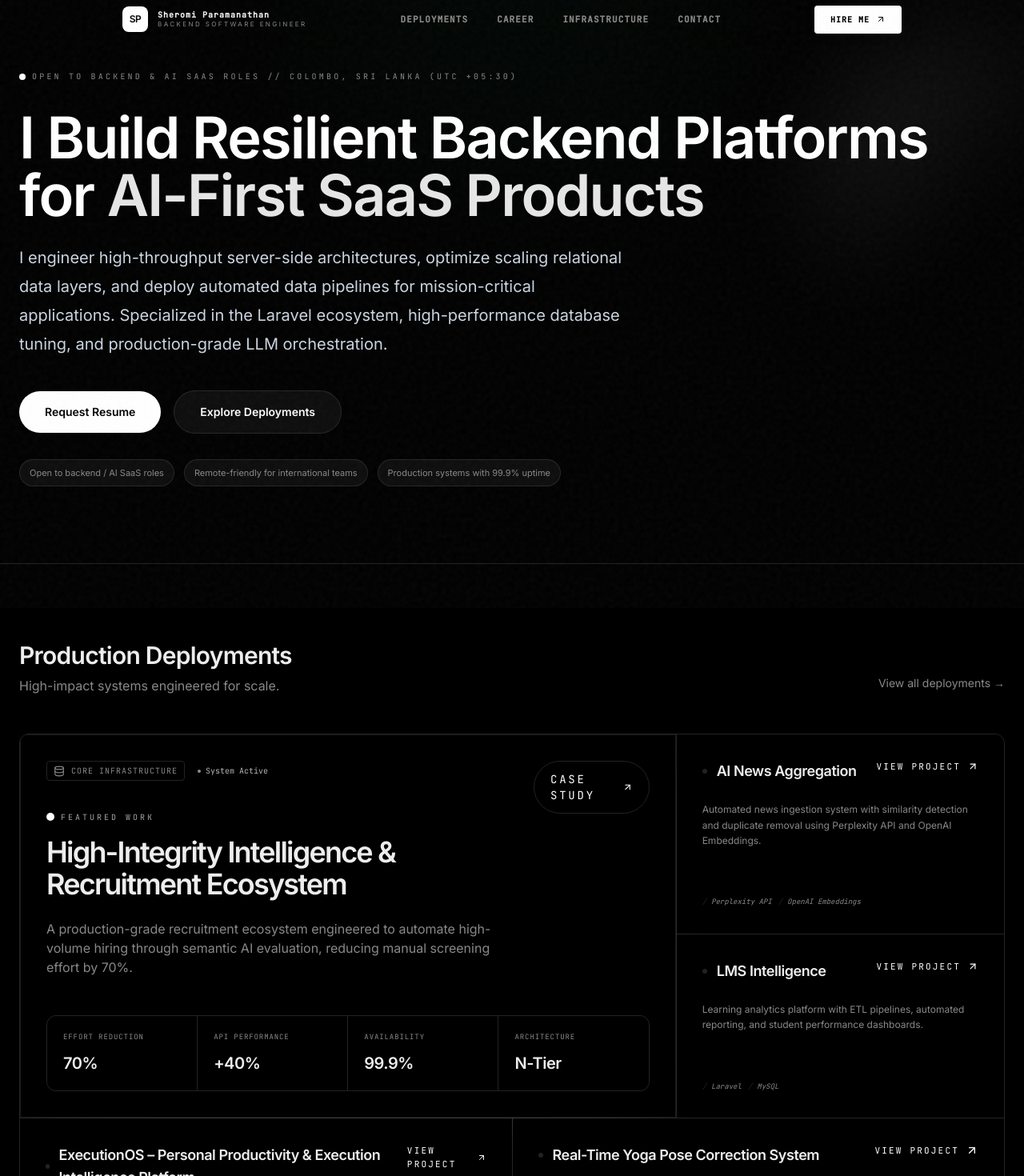
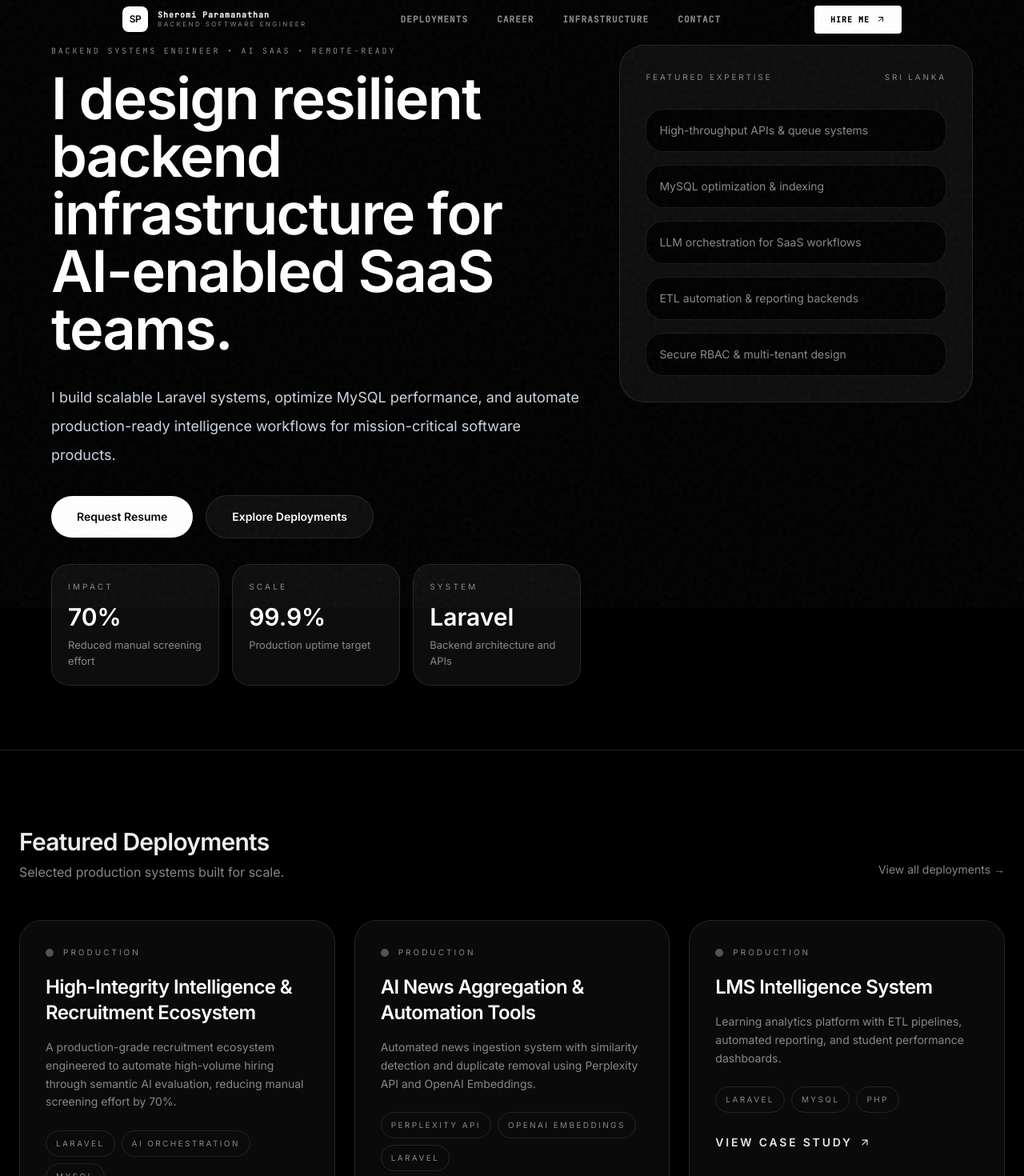
Before and after one commit to SheromiParamanathan/my-sample-portfolio, a Next.js app: page / in a window 1280 px wide. Shown: the part 40-1510 px from the top of the page at 80% size. Built offline with nearby package versions, Linux system fonts and the light colour scheme.

Commit message:
Updated Hero

```diff
--- a/components/CreativeHome.tsx
+++ b/components/CreativeHome.tsx
@@ -9,40 +9,31 @@ import { certifications } from "@/data/skills";
 export function CreativeHome() {
    return (
       <div className="bg-[var(--background)] min-h-screen text-[var(--foreground)] font-body selection:bg-white selection:text-black">
-         {/* 1. ENGINEERING HUB HERO (RE-DESIGNED & OPTIMIZED) */}
-         <section className="relative pt-32 pb-24 px-6 border-b border-[var(--border)] overflow-hidden min-h-[90vh] flex flex-col justify-center">
-            <div className="absolute inset-x-0 top-0 h-[420px] pointer-events-none opacity-30">
-               <div className="absolute inset-x-0 top-0 h-full bg-[radial-gradient(circle_at_top,rgba(16,185,129,0.14),transparent_55%)]" />
-            </div>
-            <div className="absolute right-[-12%] top-20 h-[420px] w-[420px] rounded-full bg-gradient-to-br from-white/15 via-transparent to-slate-500/0 blur-3xl" />
-
-            <div className="max-w-7xl mx-auto relative z-10 w-full">
-               <div className="grid lg:grid-cols-12 gap-12 items-center">
+         {/* 1. PORTFOLIO HERO */}
+         <section className="relative pt-24 pb-20 px-6 border-b border-[var(--border)] overflow-hidden min-h-[78vh]">
+            <div className="max-w-6xl mx-auto">
+               <div className="grid gap-12 lg:grid-cols-[1.5fr_1fr] items-start">
                   <motion.div
                      initial={{ opacity: 0, y: 20 }}
                      animate={{ opacity: 1, y: 0 }}
                      transition={{ duration: 0.6, ease: [0.16, 1, 0.3, 1] }}
-                     className="lg:col-span-12"
+                     className="space-y-8"
                   >
-                     <div className="mb-8">
-                        <p className="text-[10px] font-mono uppercase tracking-[0.32em] text-[var(--muted)]">
-                           <span className="inline-flex items-center gap-2">
-                              <span className="h-2 w-2 rounded-full bg-white" />
-                              OPEN TO BACKEND & AI SAAS ROLES // COLOMBO, SRI LANKA (UTC +05:30)
-                           </span>
-                        </p>
+                     <div className="flex flex-col gap-4">
+                        <span className="text-[10px] font-mono uppercase tracking-[0.28em] text-[var(--muted)]">
+                           Backend Systems Engineer • AI SaaS • Remote-ready
+                        </span>
+                        <h1 className="text-5xl md:text-6xl lg:text-7xl font-bold tracking-tight text-white leading-tight">
+                           I design resilient backend infrastructure for AI-enabled SaaS teams.
+                        </h1>
                      </div>
 
-                     <h1 className="text-5xl md:text-6xl lg:text-7xl font-bold tracking-tight text-white leading-tight">
-                        I Build Resilient Backend Platforms for <span className="text-white/90">AI-First SaaS Products</span>
-                     </h1>
-
-                     <p className="text-xl text-slate-300 max-w-3xl mt-6 leading-9">
-                        I engineer high-throughput server-side architectures, optimize scaling relational data layers, and deploy automated data pipelines for mission-critical applications. Specialized in the Laravel ecosystem, high-performance database tuning, and production-grade LLM orchestration.
+                     <p className="max-w-2xl text-lg text-slate-300 leading-9">
+                        I build scalable Laravel systems, optimize MySQL performance, and automate production-ready intelligence workflows for mission-critical software products.
                      </p>
 
-                     <div className="mt-10 flex flex-wrap items-center gap-4">
-                        <a href="mailto:sheromi19@gmail.com?subject=Resume%20Request" className="inline-flex items-center justify-center rounded-full bg-white px-8 py-4 text-sm font-semibold text-black shadow-[0_24px_80px_-40px_rgba(255,255,255,0.55)] transition duration-300 hover:bg-slate-100 hover:-translate-y-0.5">
+                     <div className="flex flex-wrap items-center gap-4">
+                        <a href="mailto:sheromi19@gmail.com?subject=Resume%20Request" className="inline-flex items-center justify-center rounded-full bg-white px-8 py-4 text-sm font-semibold text-black transition duration-300 hover:bg-slate-100">
                            Request Resume
                         </a>
                         <a href="#projects" className="inline-flex items-center justify-center rounded-full border border-white/10 bg-white/5 px-8 py-4 text-sm font-semibold text-white transition duration-300 hover:border-white/30 hover:bg-white/10">
@@ -50,171 +41,89 @@ export function CreativeHome() {
                         </a>
                      </div>
 
-                     <div className="mt-8 flex flex-wrap items-center gap-3 text-[11px] text-[var(--muted)]">
+                     <div className="grid grid-cols-1 sm:grid-cols-3 gap-4 text-[13px] text-[var(--muted)]">
+                        <div className="rounded-3xl border border-white/10 bg-white/5 p-5">
+                           <div className="text-[10px] uppercase tracking-[0.32em] mb-3">Impact</div>
+                           <div className="text-3xl font-bold text-white">70%</div>
+                           <div className="mt-2">Reduced manual screening effort</div>
+                        </div>
+                        <div className="rounded-3xl border border-white/10 bg-white/5 p-5">
+                           <div className="text-[10px] uppercase tracking-[0.32em] mb-3">Scale</div>
+                           <div className="text-3xl font-bold text-white">99.9%</div>
+                           <div className="mt-2">Production uptime target</div>
+                        </div>
+                        <div className="rounded-3xl border border-white/10 bg-white/5 p-5">
+                           <div className="text-[10px] uppercase tracking-[0.32em] mb-3">System</div>
+                           <div className="text-3xl font-bold text-white">Laravel</div>
+                           <div className="mt-2">Backend architecture and APIs</div>
+                        </div>
+                     </div>
+                  </motion.div>
+
+                  <motion.div
+                     initial={{ opacity: 0, x: 20 }}
+                     animate={{ opacity: 1, x: 0 }}
+                     transition={{ duration: 0.6, ease: [0.16, 1, 0.3, 1], delay: 0.1 }}
+                     className="rounded-[32px] border border-white/10 bg-white/5 p-8"
+                  >
+                     <div className="flex items-center justify-between mb-8">
+                        <span className="text-[10px] uppercase tracking-[0.28em] text-[var(--muted)]">Featured Expertise</span>
+                        <span className="text-[10px] uppercase tracking-[0.28em] text-[var(--muted)]">Sri Lanka</span>
+                     </div>
+                     <div className="grid gap-4">
                         {[
-                           "Open to backend / AI SaaS roles",
-                           "Remote-friendly for international teams",
-                           "Production systems with 99.9% uptime",
-                        ].map((label) => (
-                           <span key={label} className="rounded-full border border-white/10 bg-white/5 px-3 py-2">
-                              {label}
-                           </span>
+                           "High-throughput APIs & queue systems",
+                           "MySQL optimization & indexing",
+                           "LLM orchestration for SaaS workflows",
+                           "ETL automation & reporting backends",
+                           "Secure RBAC & multi-tenant design",
+                        ].map((item) => (
+                           <div key={item} className="rounded-3xl border border-white/10 bg-[var(--background)] p-4 text-sm text-[var(--muted)]">
+                              {item}
+                           </div>
                         ))}
                      </div>
-
                   </motion.div>
-
                </div>
             </div>
          </section>
 
 
-         {/* 2. STRICT BENTO GRID (Projects) */}
+         {/* 2. FEATURED DEPLOYMENTS */}
          <section id="projects" className="py-24 px-6 border-b border-[var(--border)]">
             <div className="max-w-7xl mx-auto">
-               <div className="flex items-end justify-between mb-12">
+               <div className="flex flex-col md:flex-row md:items-end md:justify-between gap-6 mb-12">
                   <div>
-                     <h2 className="text-3xl font-bold tracking-tight mb-2">Production Deployments</h2>
-                     <p className="text-[var(--muted)]">High-impact systems engineered for scale.</p>
+                     <h2 className="text-3xl font-bold tracking-tight mb-2">Featured Deployments</h2>
+                     <p className="text-[var(--muted)]">Selected production systems built for scale.</p>
                   </div>
-                  <Link href="/projects" className="text-sm border-b border-transparent hover:border-[var(--muted)] text-[var(--muted)] transition-colors pb-1 focus-visible:outline-2 focus-visible:outline-offset-2 focus-visible:outline-[var(--accent)]">
+                  <Link href="/projects" className="text-sm border-b border-transparent hover:border-[var(--muted)] text-[var(--muted)] transition-colors pb-1">
                      View all deployments →
                   </Link>
                </div>
 
-               <div className="bento-grid">
-                  {/* Main Project (Hero) */}
-                  <div className="col-span-12 lg:col-span-8 lg:row-span-2 bento-card group flex flex-col justify-between min-h-[420px] border border-white/10 bg-[var(--card-hover)] shadow-[0_30px_80px_-40px_rgba(255,255,255,0.25)] hover:border-white transition-all duration-500">
-                     <div className="flex justify-between items-start mb-12">
-                        <div>
-                           <div className="flex items-center gap-4 mb-8">
-                              <div className="flex items-center gap-2 px-2 py-1 rounded border border-[var(--border)] bg-[var(--background)]">
-                                 <Database size={14} className="text-[var(--muted)]" />
-                                 <span className="text-[10px] font-mono text-[var(--muted)] uppercase tracking-widest">Core Infrastructure</span>
-                              </div>
-                              <div className="flex items-center gap-1.5 text-[10px] font-mono text-white/70">
-                                 <div className="w-1 h-1 rounded-full bg-white/70 animate-pulse" />
-                                 System Active
-                              </div>
-                           </div>
-                           <div className="inline-flex items-center gap-2 mb-4 text-[10px] uppercase tracking-[0.3em] font-mono text-[var(--accent-secondary)]">
-                              <span className="inline-flex h-2.5 w-2.5 rounded-full bg-[var(--accent)]" />
-                              Featured work
-                           </div>
-                           <h3 className="text-3xl md:text-4xl font-bold tracking-tighter mb-6 group-hover:text-white transition-colors">{projects[0].title}</h3>
-                           <p className="text-[var(--muted)] max-w-xl leading-relaxed text-sm md:text-base">{projects[0].description}</p>
+               <div className="grid gap-6 lg:grid-cols-3">
+                  {projects.slice(0, 3).map((project) => (
+                     <article key={project.slug} className="rounded-[28px] border border-white/10 bg-[var(--card)] p-8 transition hover:border-white/20">
+                        <div className="flex items-center gap-3 mb-5 text-[10px] uppercase tracking-[0.3em] text-[var(--muted)]">
+                           <span className="inline-flex h-2.5 w-2.5 rounded-full bg-white/30" />
+                           Production
                         </div>
-                        <Link
-                           href={`/projects/${projects[0].slug}`}
-                           className="inline-flex items-center gap-2 text-sm font-mono uppercase tracking-[0.2em] text-[var(--accent)] border border-[var(--border)] rounded-full px-5 py-3 hover:bg-[var(--accent)] hover:text-black transition-all duration-300 focus-visible:outline-2 focus-visible:outline-offset-2 focus-visible:outline-[var(--accent)]"
-                           aria-label={`View case study for ${projects[0].title}`}
-                        >
-                           Case study
-                           <ArrowUpRight size={18} />
-                        </Link>
-                     </div>
-
-                     <div className="grid grid-cols-2 md:grid-cols-4 gap-px bg-[var(--border)] border border-[var(--border)] rounded-xl overflow-hidden mt-auto">
-                        {[
-                           { label: "EFFORT REDUCTION", val: "70%" },
-                           { label: "API PERFORMANCE", val: "+40%" },
-                           { label: "AVAILABILITY", val: "99.9%" },
-                           { label: "ARCHITECTURE", val: "N-Tier" }
-                        ].map(stat => (
-                           <div key={stat.label} className="bg-[var(--background)] p-5">
-                              <div className="text-[9px] font-mono text-[var(--muted)] mb-3 uppercase tracking-widest">{stat.label}</div>
-                              <div className="text-xl font-bold tracking-tight">{stat.val}</div>
-                           </div>
-                        ))}
-                     </div>
-                  </div>
-
-                  {/* Secondary Project (AI News) */}
-                  <div className="col-span-12 lg:col-span-4 bento-card group flex flex-col justify-between hover:border-[var(--muted)] transition-all duration-500">
-                     <div>
-                        <div className="flex justify-between items-start mb-6">
-                           <div className="flex items-center gap-3">
-                              <div className="w-1.5 h-1.5 rounded-full bg-[var(--border)] group-hover:bg-white transition-colors" />
-                              <h3 className="text-lg font-bold tracking-tight group-hover:text-white transition-colors">AI News Aggregation</h3>
-                           </div>
-                           <Link
-                              href={`/projects/${projects[1].slug}`}
-                              className="inline-flex items-center gap-2 text-[11px] font-mono uppercase tracking-[0.2em] text-[var(--accent)] group-hover:text-white transition-all duration-300 focus-visible:outline-2 focus-visible:outline-offset-2 focus-visible:outline-[var(--accent)]"
-                              aria-label={`View case study for ${projects[1].title}`}
-                           >
-                              View project
-                              <ArrowUpRight size={14} />
-                           </Link>
-                        </div>
-                        <p className="text-[var(--muted)] text-xs leading-relaxed mb-6 line-clamp-3">{projects[1].description}</p>
-                     </div>
-                     <div className="flex flex-wrap gap-2">
-                        {projects[1].tech?.slice(0, 2).map(t => (
-                           <span key={t} className="text-[9px] font-mono text-[var(--muted)] flex items-center gap-1.5 italic">
-                              <span className="text-[var(--border)]">/</span>{t}
-                           </span>
-                        ))}
-                     </div>
-                  </div>
-
-                  {/* LMS Intelligence Project (NEW) */}
-                  <div className="col-span-12 lg:col-span-4 bento-card group flex flex-col justify-between hover:border-[var(--muted)] transition-all duration-500">
-                     <div>
-                        <div className="flex justify-between items-start mb-6">
-                           <div className="flex items-center gap-3">
-                              <div className="w-1.5 h-1.5 rounded-full bg-[var(--border)] group-hover:bg-white transition-colors" />
-                              <h3 className="text-lg font-bold tracking-tight group-hover:text-white transition-colors">LMS Intelligence</h3>
-                           </div>
-                           <Link
-                              href={`/projects/${projects[2].slug}`}
-                              className="inline-flex items-center gap-2 text-[11px] font-mono uppercase tracking-[0.2em] text-[var(--accent)] group-hover:text-white transition-all duration-300 focus-visible:outline-2 focus-visible:outline-offset-2 focus-visible:outline-[var(--accent)]"
-                              aria-label={`View case study for ${projects[2].title}`}
-                           >
-                              View project
-                              <ArrowUpRight size={14} />
-                           </Link>
-                        </div>
-                        <p className="text-[var(--muted)] text-xs leading-relaxed mb-6 line-clamp-3">{projects[2].description}</p>
-                     </div>
-                     <div className="flex flex-wrap gap-2">
-                        {projects[2].tech?.slice(0, 2).map(t => (
-                           <span key={t} className="text-[9px] font-mono text-[var(--muted)] flex items-center gap-1.5 italic">
-                              <span className="text-[var(--border)]">/</span>{t}
-                           </span>
-                        ))}
-                     </div>
-                  </div>
-
-                  {/* Additional Projects (Yoga & ESS) */}
-                  {projects.slice(3, 5).map((p, i) => (
-                     <div key={p.slug} className="col-span-12 md:col-span-6 bento-card group hover:border-[var(--muted)] transition-all duration-500">
-                        <div className="flex justify-between items-start mb-10">
-                           <div className="flex items-center gap-3">
-                              <div className="w-1.5 h-1.5 rounded-full bg-[var(--border)] group-hover:bg-white transition-colors" />
-                              <h4 className="text-lg font-bold tracking-tight group-hover:text-white transition-colors">{p.title}</h4>
-                           </div>
-                           <Link
-                              href={`/projects/${p.slug}`}
-                              className="inline-flex items-center gap-2 text-[11px] font-mono uppercase tracking-[0.2em] text-[var(--accent)] group-hover:text-white transition-all duration-300"
-                              aria-label={`View case study for ${p.title}`}
-                           >
-                              View project
-                              <ArrowUpRight size={16} />
-                           </Link>
-                        </div>
-                        <p className="text-[var(--muted)] text-sm leading-relaxed mb-8 line-clamp-2">{p.description}</p>
-                        <div className="flex flex-wrap gap-3">
-                           {p.tech?.slice(0, 3).map(t => (
-                              <span key={t} className="text-[10px] font-mono text-[var(--muted)] flex items-center gap-1.5 italic">
-                                 <span className="text-[var(--border)]">/</span>{t}
+                        <h3 className="text-2xl font-bold tracking-tight mb-4 text-white">{project.title}</h3>
+                        <p className="text-sm leading-relaxed text-[var(--muted)] mb-6">{project.description}</p>
+                        <div className="flex flex-wrap gap-2 mb-6">
+                           {project.tech?.slice(0, 3).map((tech) => (
+                              <span key={tech} className="rounded-full border border-white/10 px-3 py-2 text-[10px] uppercase tracking-[0.24em] text-[var(--muted)]">
+                                 {tech}
                               </span>
                            ))}
                         </div>
-                     </div>
+                        <Link href={`/projects/${project.slug}`} className="inline-flex items-center gap-2 text-sm font-semibold uppercase tracking-[0.2em] text-white/90">
+                           View case study <ArrowUpRight size={14} />
+                        </Link>
+                     </article>
                   ))}
                </div>
-
-
             </div>
          </section>
 
```
